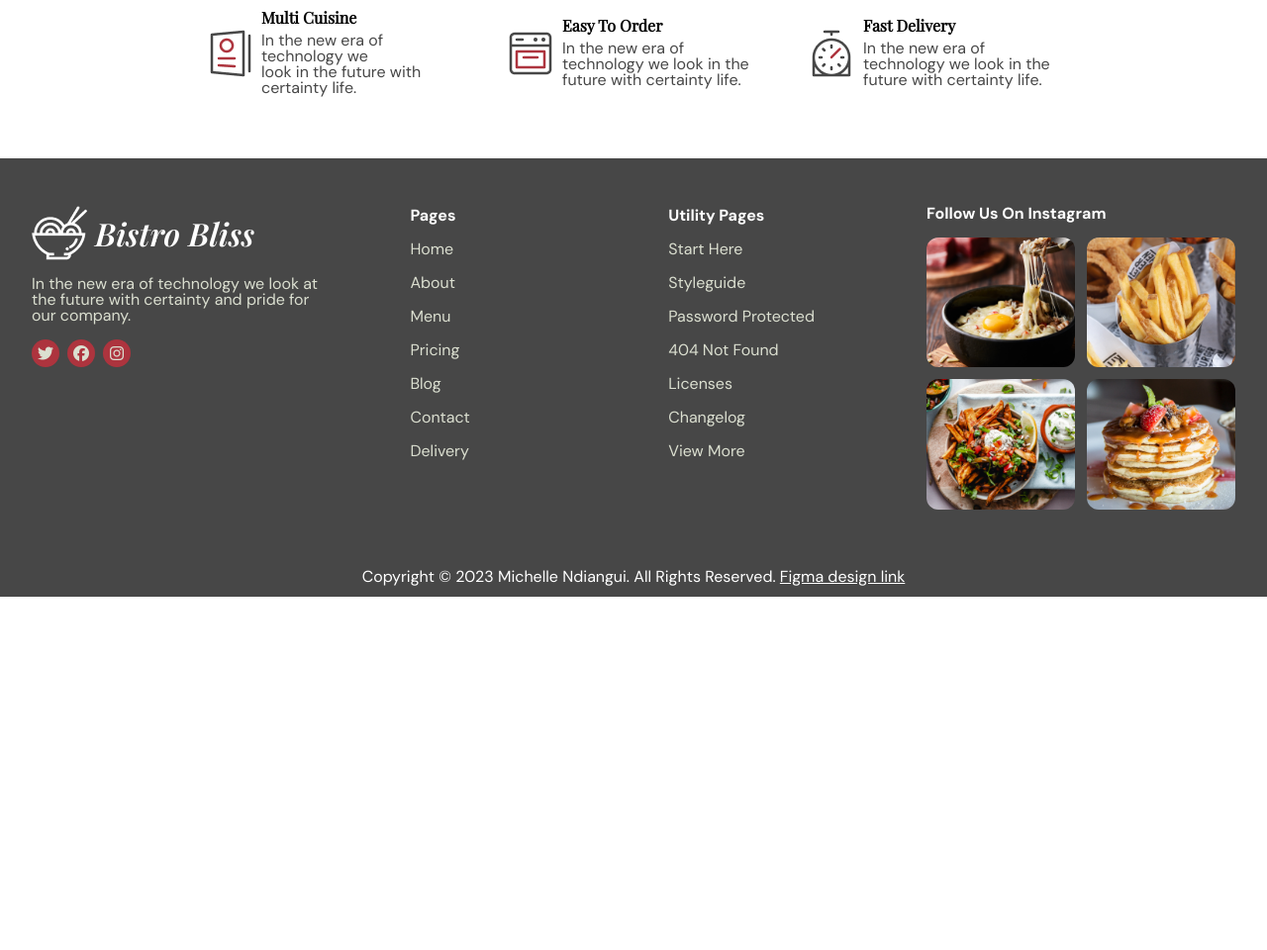
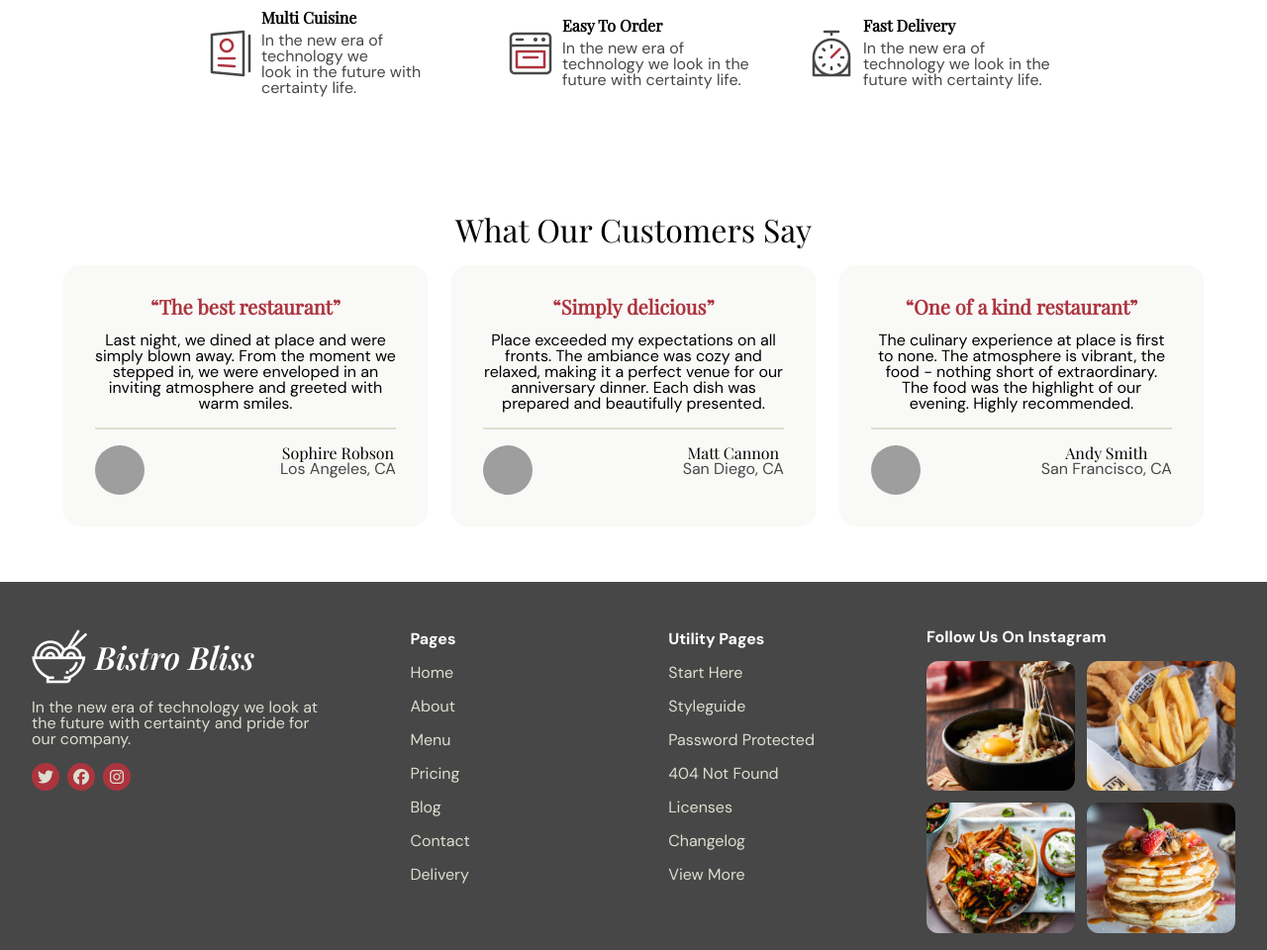
Before and after one commit to Leslie-23/static-restaurant-website, a plain HTML site: page pages/about.html in a window 1280 px wide. Shown: the part 1318-2278 px from the top of the page at 99% size. Before the commit the page ends 1921 px from the top, so only its background shows below. Drawn offline with Linux system fonts and the light colour scheme; grey boxes are pictures that could not be loaded; files whose address does not match are found by name.

Commit message:
about reviews section

```diff
--- a/pages/about.html
+++ b/pages/about.html
@@ -125,6 +125,58 @@
 
         </div>
     </section>
+
+    <section class="reviews">
+        <h2>What Our Customers Say</h2>
+        <div class="review-cards flex">
+            <div class="gray-bkg">
+                <h3>“The best restaurant”</h3>
+                <p>Last night, we dined at place and were simply blown away. From the moment we stepped in, we were
+                    enveloped in an inviting atmosphere and greeted with warm smiles.</p>
+
+                <div class="divider"></div>
+                <div class="author flex">
+                    <img src="https://images.pexels.com/photos/3366753/pexels-photo-3366753.jpeg?auto=compress&cs=tinysrgb&w=600"
+                        alt="Sophire Robson">
+                    <div class="name">
+                        <h4>Sophire Robson</h4>
+                        <p class="lightText">Los Angeles, CA</p>
+                    </div>
+
+
+                </div>
+            </div>
+            <div class="gray-bkg">
+                <h3>“Simply delicious”</h3>
+                <p>Place exceeded my expectations on all fronts. The ambiance was cozy and relaxed, making it a perfect
+                    venue for our anniversary dinner. Each dish was prepared and beautifully presented.</p>
+
+                <div class="divider"></div>
+                <div class="author flex">
+                    <img src="https://images.pexels.com/photos/3406022/pexels-photo-3406022.jpeg?auto=compress&cs=tinysrgb&w=600"
+                        alt="Matt Cannon">
+                    <div class="name">
+                        <h4>Matt Cannon</h4>
+                        <p class="lightText">San Diego, CA</p>
+                    </div>
+                </div>
+            </div>
+            <div class="gray-bkg">
+                <h3>“One of a kind restaurant”</h3>
+                <p>The culinary experience at place is first to none. The atmosphere is vibrant, the food - nothing
+                    short of extraordinary. The food was the highlight of our evening. Highly recommended.</p>
+                <div class="divider"></div>
+                <div class="author flex">
+                    <img src="https://images.pexels.com/photos/3021563/pexels-photo-3021563.jpeg?auto=compress&cs=tinysrgb&w=600"
+                        alt="Andy Smith">
+                    <div class="name">
+                        <h4>Andy Smith</h4>
+                        <p class="lightText">San Francisco, CA</p>
+                    </div>
+                </div>
+            </div>
+        </div>
+    </section>
     <!-- Beginning of Footer -->
     <footer class="flex">
         <div>
```
